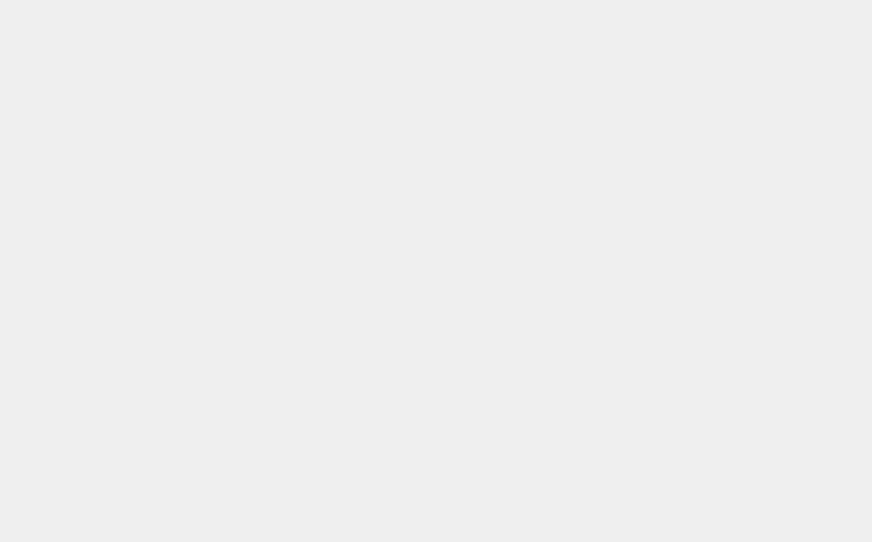
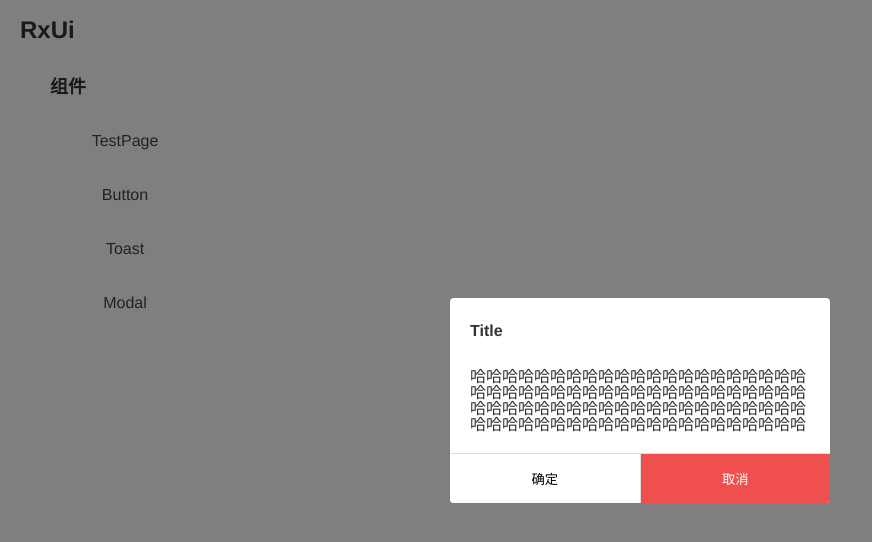
Before and after one commit to Rxdey/rxui, a Vue app: page /#/modal in a window 1280 px wide. Shown: the top 542 px of the page, without its empty margins (0-872 px from the left). Built offline with nearby package versions, Linux system fonts and the light colour scheme.

Commit message:
modal组件

```diff
--- /dev/null
+++ b/packges/modal/src/modal.vue
@@ -0,0 +1,101 @@
+<template>
+  <div class="rx-modal">
+    <div class="rx-modal--content">
+      <div class="rx-modal--content__title">
+        <h4>Title</h4>
+      </div>
+      <div class="rx-modal--content__body">
+        哈哈哈哈哈哈哈哈哈哈哈哈哈哈哈哈哈哈哈哈哈哈哈哈哈哈哈哈哈哈哈哈哈哈哈哈哈哈哈哈哈哈哈哈哈哈哈哈哈哈哈哈哈哈哈哈哈哈哈哈哈哈哈哈哈哈哈哈哈哈哈哈哈哈哈哈哈哈哈哈哈哈哈哈
+      </div>
+      <div class="rx-modal--content__foot">
+        <button class="rx-modal--sure" @handleSure="handleClick">确定</button>
+        <button class="rx-modal--close" @handleClose="handleClose">取消</button>
+      </div>
+    </div>
+  </div>
+</template>
+
+<script type="text/ecmascript-6">
+export default {
+  data() {
+    return {
+      modalShow:false
+    }
+
+  },
+  methods:{
+    handleClick(e){
+      this.hide();
+      this.$emit('handleSure',e);
+    },
+    handleClose(e){
+      this.hide()
+      this.$emit('handleClose',e)
+    },
+    show(){
+      this.modalShow=true;
+    },
+    hide(){
+      this.modalShow=false;
+    }
+  }
+}
+</script>
+
+<style scoped lang="less">
+@import url("../../../src/style/var.less");
+.rx-btn {
+  border: none;
+  outline: none;
+  background: #fff;
+  width: 50%;
+  padding: 15px;
+  &:nth-child(2){border-left: 1px solid #ddd}
+  flex: 1;
+  cursor: pointer;
+}
+.rx-modal {
+  width: 100%;
+  height: 100%;
+  position: fixed;
+  top: 0;
+  left: 0;
+  z-index: 2000;
+  background: rgba(0, 0, 0, 0.5);
+  display: flex;
+  justify-content: center;
+  align-items: center;
+  &--content {
+    min-width: 300px;
+    max-width: 380px;
+    background: #fff;
+    border-radius: 4px;
+    padding: 15px 0 0 0;
+    overflow: hidden;
+    &__title {
+      padding: 10px 20px;
+    }
+    &__body {
+      padding: 20px 20px;
+    }
+    &__foot {
+      display: flex;
+      flex-flow: row;
+      border-top: 1px solid #ddd
+    }
+    h4 {
+      margin: 0;
+    }
+  }
+  &--sure {
+    .rx-btn;
+    &:hover,&:active{background: #eee}
+  }
+  &--close {
+    .rx-btn;
+    background: @color-red;
+    color: #fff;
+    &:hover,&:active{background: darken(@color-red,-10%)}
+  }
+}
+</style>
--- a/packges/toast/src/toast.vue
+++ b/packges/toast/src/toast.vue
@@ -36,6 +36,7 @@ export default {
 <style lang="less">
 @import url("../../../src/style/var.less");
   .rx-toast {
+    z-index: 2000;
     position: fixed;
     padding: 15px 15px 15px 20px;
     background: #f7f7f7;
--- a/src/router/index.js
+++ b/src/router/index.js
@@ -24,6 +24,11 @@ export default new Router({
         name: 'toast',
         component: resolve => require(['@/docs/toast.md'], resolve)
       },
+      {
+        path: '/modal',
+        name: 'modal',
+        component: resolve => require(['../../packges/modal/src/modal.vue'], resolve)
+      },
     ]
   }]
 })
--- a/src/view/home.vue
+++ b/src/view/home.vue
@@ -16,6 +16,9 @@
             </li>
             <li class="nav--item">
               <router-link to="/toast">Toast</router-link>
+            </li>
+            <li class="nav--item">
+              <router-link to="/modal">Modal</router-link>
             </li>
           </ul>
         </nav>
```
Also changed, not shown: packges/modal/src/main.js (added, +15 -0 lines), src/docs/modal.md (added, +17 -0 lines), packges/modal/index.js (added).
